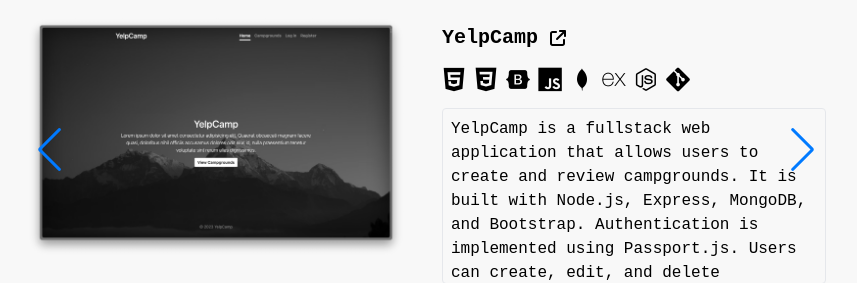
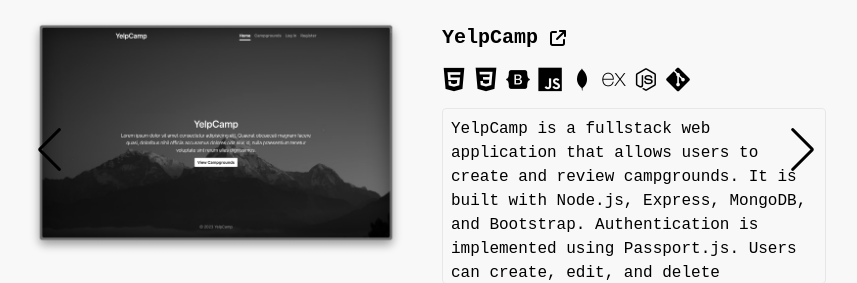
Before and after one commit to zacnation/react-portfolio, a React (Vite) app: page / in a window 1280 px wide. Shown: the part 1840-2123 px from the top of the page, without its empty margins (214-1071 px from the left). Built offline with nearby package versions, Linux system fonts and the light colour scheme.

Commit message:
Change arrow color from blue to black/white

```diff
--- a/src/components/Carousel.jsx
+++ b/src/components/Carousel.jsx
@@ -5,10 +5,11 @@ import 'swiper/css/navigation';
 import { Navigation } from 'swiper/modules';
 import Slide from './Slide';
 
-export default function Carousel() {
+export default function Carousel({ darkMode }) {
   const swiperOptions = {
     loop: true,
   };
+
   return (
     <div className="pb-10 md:pb-12 lg:pb-20">
       <Swiper
@@ -16,6 +17,7 @@ export default function Carousel() {
         modules={[Navigation]}
         className="Carousel"
         {...swiperOptions}
+        style={{ '--swiper-navigation-color': darkMode ? '#fff' : '#000' }}
       >
         <SwiperSlide>
           <Slide
--- a/src/components/Projects.jsx
+++ b/src/components/Projects.jsx
@@ -12,7 +12,7 @@ export default function Projects({ darkMode }) {
       <h2 className="text-center text-2xl font-bold pb-6 md:pb-9 lg:text-3xl">
         Projects
       </h2>
-      <Carousel />
+      <Carousel darkMode={darkMode} />
     </section>
   );
 }
```
